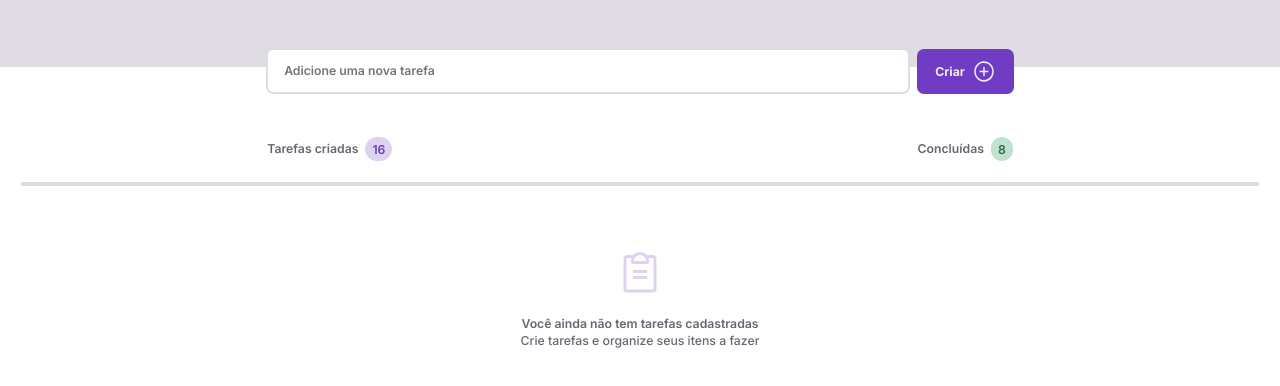
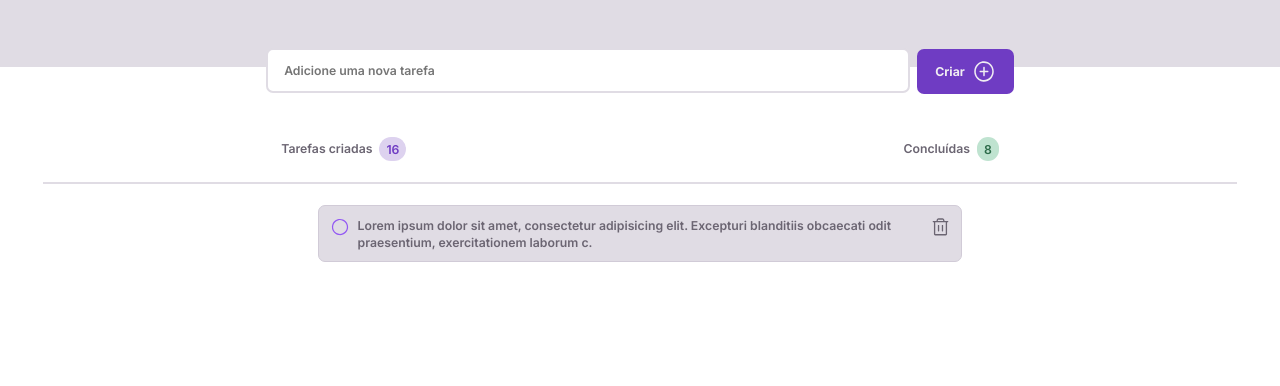
Before and after one commit to BSAmorim/Lista_de_tarefas_Todo, a plain HTML site: page index.html in a window 1280 px wide. Shown: the part 108-494 px from the top of the page. Drawn offline with Linux system fonts and the light colour scheme.

Commit message:
Almost css finished

```diff
--- a/index.html
+++ b/index.html
@@ -15,11 +15,11 @@
 </head>
 <body>
   <header>
-    <img src="assetes/Logo.svg" alt="logo">
+    <img src="assets/Logo.svg" alt="logo">
 
     <form class="container">
       <input name="add-task" id="add-task" type="text" placeholder="Adicione uma nova tarefa">
-      <button> <span class="hidden">Criar</span> <img src="assetes/img/button.svg" alt="button"></button>
+      <button> <span class="hidden">Criar</span> <img src="assets/img/button.svg" alt="button"></button>
     </form>
 
   </header>
@@ -37,10 +37,10 @@
 
     <div class="separator"></div>
 
-    <div class="box-lists">
+    <div class="box-lists hidden">
 
       <div class="list">
-        <img src="assetes/img/Clipboard.svg" alt="icon of a clipboard">
+        <img src="assets/img/Clipboard.svg" alt="icon of a clipboard">
         <div>
           <h2>Você ainda não tem tarefas cadastradas</h2>
           <p>Crie tarefas e organize seus itens a fazer</p>
@@ -48,6 +48,18 @@
       </div>
 
     </div>
+
+    <div class="task-content">
+      <div class="flex">
+        <div class="checkbox-image">
+          <input type="checkbox" name="checkbox" id="checkbox">
+        </div>
+        <label>Lorem ipsum dolor sit amet, consectetur adipisicing elit. Excepturi blanditiis obcaecati odit praesentium, exercitationem laborum c.</label>
+          <img src="assets/img/trashRegular.svg" alt="trash icon">
+      </div>
+    </div>
+
   </section>
+
 </body>
 </html>
--- a/styles/global.css
+++ b/styles/global.css
@@ -31,9 +31,17 @@
 }
 
 .container{
-  padding-inline: 1.5rem;
+  margin-inline: 3.1rem;
 }
 
 .hidden{
   display: none;
 }
+
+.flex{
+  display: flex;
+}
+
+img{
+  width: 100%;
+}
--- a/styles/header.css
+++ b/styles/header.css
@@ -12,7 +12,6 @@ header{
     display: flex;
     gap: 0.5rem;
     justify-content: center;
-    align-items: center;
 
     & input{
       width: 16.6875rem;
--- a/styles/tasks.css
+++ b/styles/tasks.css
@@ -14,7 +14,6 @@
     }
 
     & .created-tasks p{
-      display: flex;
       background-color: #DDD2EF;
       color: var(--purple-dark);
       padding: 0.25rem 0.5rem;
@@ -34,24 +33,23 @@
     gap: 0.5rem;
   }
 
+
+}
+
 /* Separador */
 
 .separator{
-    display: flex;
-    justify-content: center;
   margin: 1.5rem auto;
-    border: 2px solid var(--base-gray);
+  border: 0.5px solid var(--base-gray);
 }
 
 /* Caixa das listas bão cadastradas. */
 
 .box-lists{
-    display: flex;
   text-align: center;
-    justify-content: center;
 
   & .list{
-      margin-top: 3rem;
+    margin-top: 4rem;
 
     & img{
       margin-bottom: 1rem;
@@ -62,20 +60,70 @@
     }
   }
 
+}
+
+.task-content{
+  display: flex;
+  justify-content: center;
 
 
+  & div{
+    /* display: flex; */
+    align-items: flex-start;
+    gap: 0.5rem;
+    width: 22.3rem;
+    background-color: var(--base-gray);
+    border: 1px solid #D1CBD7;
+    border-radius: 0.5rem;
+    padding: 0.75rem;
+
+    position: relative;
+
+    & [type="checkbox"]{
+      all: unset;
+      position: absolute;
+      inset: 0;
+    }
+
+    & .checkbox-image{
+      border: none;
+      flex: 0 0 1.5rem;
+      height: 1.5rem;
+      background-image: url(../assets/img/checkbox.svg);
+    }
+
+    &:hover, &:focus-within{
+      .checkbox-image{
+        background-image: url(../assets/img/checkbox-hover.svg);
+      }
+    }
+
+    &:has(:checked) .checkbox-image{
+      background-image: url(../assets/img/checked.svg);
+    }
+
+    & img{
+      width: 1.5rem;
+    }
+
+    & img:hover{
 
     }
-
-
+  }
 }
 
 @media (width >= 60em){
+
   #tasks{
     margin-top: 5rem;
 
     & .info{
-      gap: 37.5rem;
+      gap: 35.5rem;
+
+    }
+
+    & .task-content div{
+      width: 46rem;
     }
   }
 }
```
Also changed, not shown: assetes/img/CheckCircleFill.png (deleted), assetes/img/CircleDuotone.png (deleted), assetes/img/CircleRegular.png (deleted), assetes/img/TrashFill.png (deleted), assetes/img/TrashRegular.png (deleted), assets/Logo.svg (renamed from assetes/Logo.svg), assets/img/Clipboard.svg (renamed from assetes/img/Clipboard.svg), assets/img/ClipboardTextRegular.png (renamed from assetes/img/ClipboardTextRegular.png), assets/img/PlusCircleRegular.png (renamed from assetes/img/PlusCircleRegular.png), assets/img/TrashFill.svg (added), assets/img/TrashRegular.svg (added), assets/img/button.svg (renamed from assetes/img/button.svg), assets/img/checkbox-hover.svg (added), assets/img/checkbox.svg (added), 2 more files. Lines whose indentation alone changed are shown as unchanged.
